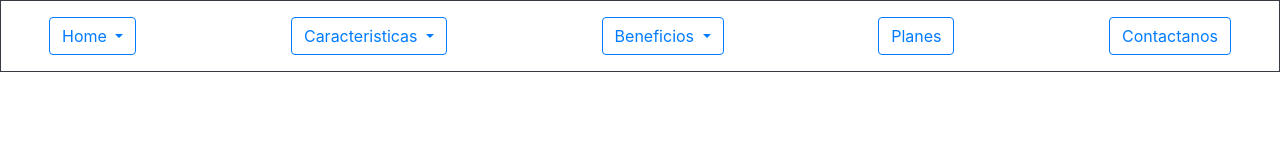
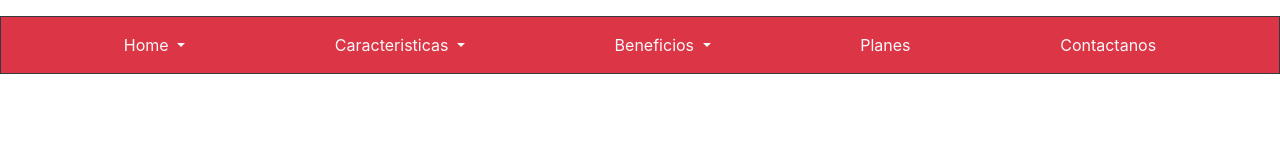
Before and after one commit to German-Cobian/Website-Navigation, a plain HTML site: page index.html in a window 1280 px wide. Drawn offline with nearby package versions, Linux system fonts and the light colour scheme.

Commit message:
Style navbar

```diff
--- a/index.html
+++ b/index.html
@@ -13,13 +13,12 @@
 </head>
 <body>
 
-  <header class="header-section">
-    <nav class="d-flex flex-row justify-content-between border border-dark py-3 px-5">
+    <nav class="d-flex flex-row justify-content-around border border-dark bg-danger mt-3 py-3 px-5">
 
       <div class="dropdown">
-        <button class="btn btn-outline-primary dropdown-toggle" type="button" id="dropdownMenuButton" data-toggle="dropdown" aria-expanded="false">
+        <a class="dropdown-toggle text-light" type="button" id="dropdownMenuButton" data-toggle="dropdown" aria-expanded="false">
           Home
-        </button>
+        </a>
           <ul class="dropdown-menu dropdown-submenu">
             <li>
               <a class="dropdown-item" href="opcion1.html">Aptualizate</a>
@@ -31,9 +30,9 @@
       </div>
 
       <div class="dropdown">
-        <button class="btn btn-outline-primary dropdown-toggle" type="button" id="dropdownMenuButton" data-toggle="dropdown" aria-expanded="false">
+        <a class="dropdown-toggle text-light" type="button" id="dropdownMenuButton" data-toggle="dropdown" aria-expanded="false">
           Caracteristicas
-        </button>
+        </a>
           <ul class="dropdown-menu dropdown-submenu">
             <li>
               <a class="dropdown-item" href="opcion1.html">Soporte y Mantenimiento</a>
@@ -69,9 +68,9 @@
       </div>
 
       <div class="dropdown">
-        <button class="btn btn-outline-primary dropdown-toggle" type="button" id="dropdownMenuButton" data-toggle="dropdown" aria-expanded="false">
+        <a class="dropdown-toggle text-light" type="button" id="dropdownMenuButton" data-toggle="dropdown" aria-expanded="false">
           Beneficios
-        </button>
+        </a>
           <ul class="dropdown-menu dropdown-submenu">
             <li>
               <a class="dropdown-item" href="opcion1.html">Acceso a la Tecnologia</a>
@@ -87,11 +86,11 @@
             </li>
           </ul>
       </div>
-      <div class="btn btn-outline-primary">
-        <a class="" href="opcion1.html">Planes</a>
+      <div class="">
+        <a class="text-light" href="opcion1.html">Planes</a>
       </div>
-      <div class="btn btn-outline-primary">
-        <a class="" href="opcion2.html">Contactanos</a>
+      <div class="">
+        <a class="text-light" href="opcion2.html">Contactanos</a>
       </div>
 
     </nav>
```
